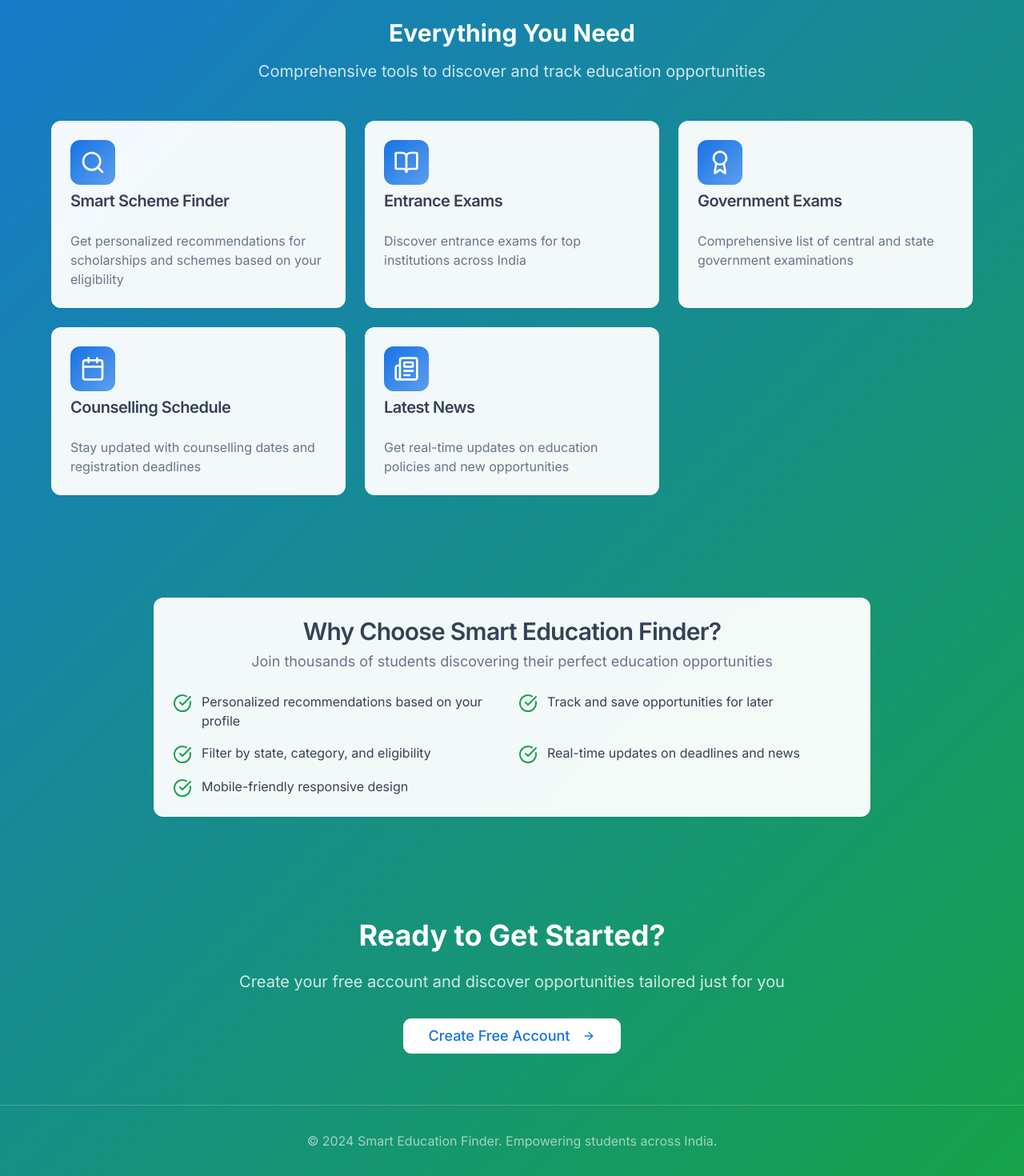
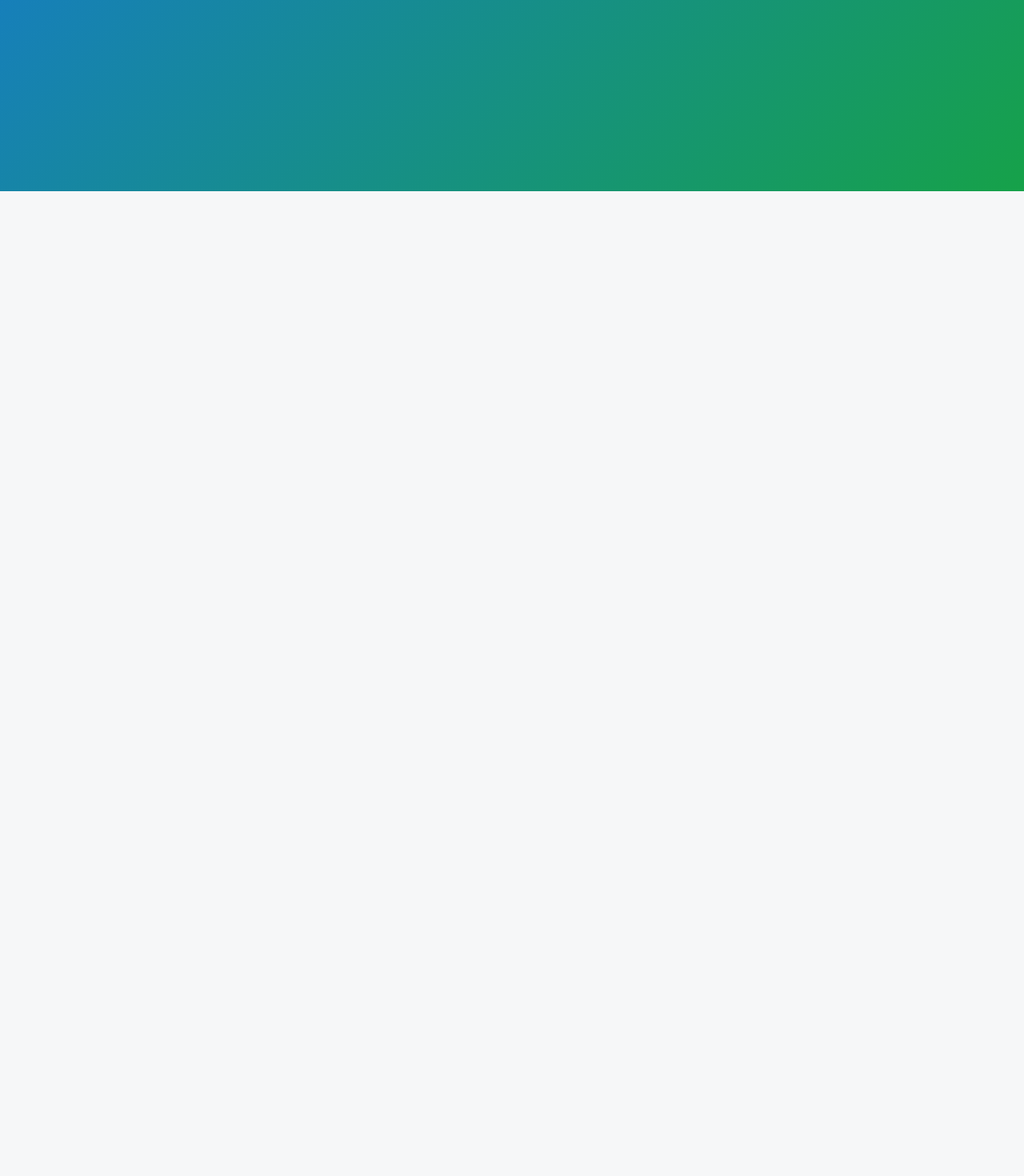
Before and after one commit to black1312-1/scheme-smart-india-finder, a React (Vite) app: page / in a window 1280 px wide. Shown: the part 561-2031 px from the top of the page at 80% size. After the commit the page ends 800 px from the top, so only its background shows below. Built offline with nearby package versions, Linux system fonts and the light colour scheme.

Commit message:
Refactor: Update news page
Update the news page.

```diff
--- a/src/pages/Home.tsx
+++ b/src/pages/Home.tsx
@@ -1,45 +1,83 @@
 import { Link } from "react-router-dom";
 import { Button } from "@/components/ui/button";
 import { Card, CardContent, CardDescription, CardHeader, CardTitle } from "@/components/ui/card";
-import { GraduationCap, Search, Award, BookOpen, Calendar, Newspaper, CheckCircle, ArrowRight } from "lucide-react";
+import { GraduationCap, Search, Award, BookOpen, Calendar, Newspaper, BarChart3, User, LogOut } from "lucide-react";
+import Layout from "@/components/Layout";
 
 const Home = () => {
-  const features = [
+  // Check if user is logged in
+  const user = JSON.parse(localStorage.getItem("user") || "{}");
+  const isLoggedIn = user.isAuthenticated;
+  const userName = user.email?.split("@")[0] || "Guest";
+
+  const quickLinks = [
     {
-      icon: <Search className="h-8 w-8" />,
+      icon: <Search className="h-6 w-6" />,
       title: "Smart Scheme Finder",
-      description: "Get personalized recommendations for scholarships and schemes based on your eligibility"
+      description: "Get personalized recommendations",
+      path: "/scheme-finder",
+      color: "bg-primary"
     },
     {
-      icon: <BookOpen className="h-8 w-8" />,
-      title: "Entrance Exams",
-      description: "Discover entrance exams for top institutions across India"
+      icon: <BarChart3 className="h-6 w-6" />,
+      title: "Dashboard",
+      description: "View all opportunities",
+      path: "/dashboard",
+      color: "bg-secondary"
     },
     {
-      icon: <Award className="h-8 w-8" />,
-      title: "Government Exams",
-      description: "Comprehensive list of central and state government examinations"
+      icon: <BookOpen className="h-6 w-6" />,
+      title: "Entrance Exams",
+      description: "Top institution exams",
+      path: "/entrance-exams",
+      color: "bg-accent"
     },
     {
-      icon: <Calendar className="h-8 w-8" />,
-      title: "Counselling Schedule",
-      description: "Stay updated with counselling dates and registration deadlines"
+      icon: <Award className="h-6 w-6" />,
+      title: "Government Exams",
+      description: "Central & state exams",
+      path: "/government-exams",
+      color: "bg-success"
     },
     {
-      icon: <Newspaper className="h-8 w-8" />,
+      icon: <Calendar className="h-6 w-6" />,
+      title: "Counselling",
+      description: "Upcoming events",
+      path: "/counselling",
+      color: "bg-warning"
+    },
+    {
+      icon: <Newspaper className="h-6 w-6" />,
       title: "Latest News",
-      description: "Get real-time updates on education policies and new opportunities"
+      description: "Education updates",
+      path: "/news",
+      color: "bg-info"
     }
   ];
 
-  const benefits = [
-    "Personalized recommendations based on your profile",
-    "Track and save opportunities for later",
-    "Filter by state, category, and eligibility",
-    "Real-time updates on deadlines and news",
-    "Mobile-friendly responsive design"
+  const highlights = [
+    {
+      title: "PM-YASASVI Scholarship 2024",
+      description: "Applications open till March 15, 2024",
+      type: "Urgent",
+      variant: "destructive" as const
+    },
+    {
+      title: "NEET Registration Started",
+      description: "Last date: February 28, 2024",
+      type: "New",
+      variant: "secondary" as const
+    },
+    {
+      title: "JEE Main Session 2 Dates",
+      description: "April examination dates announced",
+      type: "Update",
+      variant: "default" as const
+    }
   ];
 
+  if (!isLoggedIn) {
+    // Show landing page for non-logged in users
     return (
       <div className="min-h-screen bg-gradient-hero">
         {/* Header */}
@@ -81,7 +119,6 @@ const Home = () => {
               <Link to="/register">
                 <Button size="lg" className="bg-white text-primary hover:bg-white/90 px-8 py-4 text-lg">
                   Start Your Journey
-                <ArrowRight className="ml-2 h-5 w-5" />
                 </Button>
               </Link>
               <Link to="/login">
@@ -92,80 +129,89 @@ const Home = () => {
             </div>
           </div>
         </section>
+      </div>
+    );
+  }
 
-      {/* Features Section */}
-      <section className="container mx-auto px-4 py-16">
-        <div className="max-w-6xl mx-auto">
-          <div className="text-center mb-12">
-            <h2 className="text-3xl font-bold text-white mb-4">Everything You Need</h2>
-            <p className="text-xl text-white/80">Comprehensive tools to discover and track education opportunities</p>
+  // Show authenticated home page
+  return (
+    <Layout>
+      <div className="container mx-auto px-4 py-8">
+        <div className="max-w-6xl mx-auto space-y-8">
+          {/* Greeting Section */}
+          <div className="text-center animate-fade-in">
+            <div className="flex items-center justify-center mb-4">
+              <div className="p-3 bg-gradient-primary rounded-2xl">
+                <User className="h-8 w-8 text-white" />
+              </div>
+            </div>
+            <h1 className="text-4xl font-bold text-foreground mb-2">
+              Welcome back, {userName}!
+            </h1>
+            <p className="text-xl text-muted-foreground">
+              Your central hub for education opportunities and updates
+            </p>
           </div>
 
-          <div className="grid gap-6 md:grid-cols-2 lg:grid-cols-3">
-            {features.map((feature, index) => (
-              <Card key={index} className="shadow-elegant border-0 bg-white/95 backdrop-blur">
-                <CardHeader>
-                  <div className="p-3 bg-gradient-primary rounded-lg w-fit text-white">
-                    {feature.icon}
+          {/* Quick Links */}
+          <div>
+            <h2 className="text-2xl font-semibold text-foreground mb-6">Quick Access</h2>
+            <div className="grid gap-4 md:grid-cols-2 lg:grid-cols-3">
+              {quickLinks.map((link, index) => (
+                <Link key={index} to={link.path}>
+                  <Card className="shadow-card hover:shadow-elegant transition-all duration-300 cursor-pointer">
+                    <CardHeader className="pb-3">
+                      <div className="flex items-center space-x-3">
+                        <div className={`p-2 ${link.color} rounded-lg text-white`}>
+                          {link.icon}
                         </div>
-                  <CardTitle className="text-xl">{feature.title}</CardTitle>
+                        <div>
+                          <CardTitle className="text-lg">{link.title}</CardTitle>
+                          <CardDescription className="text-sm">{link.description}</CardDescription>
+                        </div>
+                      </div>
                     </CardHeader>
-                <CardContent>
-                  <CardDescription className="text-base">{feature.description}</CardDescription>
-                </CardContent>
+                  </Card>
+                </Link>
+              ))}
+            </div>
+          </div>
+
+          {/* Highlights Bar */}
+          <div>
+            <h2 className="text-2xl font-semibold text-foreground mb-6">Important Updates</h2>
+            <div className="grid gap-4 md:grid-cols-3">
+              {highlights.map((highlight, index) => (
+                <Card key={index} className="shadow-card">
+                  <CardHeader className="pb-3">
+                    <div className="flex items-start justify-between">
+                      <div className="space-y-1">
+                        <CardTitle className="text-base">{highlight.title}</CardTitle>
+                        <CardDescription className="text-sm">{highlight.description}</CardDescription>
+                      </div>
+                      <span className={`px-2 py-1 text-xs rounded-full bg-${highlight.variant} text-${highlight.variant}-foreground`}>
+                        {highlight.type}
+                      </span>
+                    </div>
+                  </CardHeader>
                 </Card>
               ))}
             </div>
           </div>
-      </section>
 
-      {/* Benefits Section */}
-      <section className="container mx-auto px-4 py-16">
-        <div className="max-w-4xl mx-auto">
-          <Card className="shadow-elegant border-0 bg-white/95 backdrop-blur">
+          {/* Mission Statement */}
+          <Card className="shadow-card bg-gradient-subtle">
             <CardHeader className="text-center">
-              <CardTitle className="text-3xl">Why Choose Smart Education Finder?</CardTitle>
-              <CardDescription className="text-lg">
-                Join thousands of students discovering their perfect education opportunities
+              <CardTitle className="text-2xl">Our Mission</CardTitle>
+              <CardDescription className="text-lg max-w-3xl mx-auto">
+                Empowering every student in India to discover and access education opportunities through
+                personalized recommendations and comprehensive information about scholarships, schemes, and examinations.
               </CardDescription>
             </CardHeader>
-            <CardContent>
-              <div className="grid gap-4 md:grid-cols-2">
-                {benefits.map((benefit, index) => (
-                  <div key={index} className="flex items-start space-x-3">
-                    <CheckCircle className="h-6 w-6 text-success mt-0.5 flex-shrink-0" />
-                    <span className="text-foreground">{benefit}</span>
-                  </div>
-                ))}
-              </div>
-            </CardContent>
           </Card>
         </div>
-      </section>
-
-      {/* CTA Section */}
-      <section className="container mx-auto px-4 py-16 text-center">
-        <div className="max-w-3xl mx-auto">
-          <h2 className="text-4xl font-bold text-white mb-6">Ready to Get Started?</h2>
-          <p className="text-xl text-white/80 mb-8">
-            Create your free account and discover opportunities tailored just for you
-          </p>
-          <Link to="/register">
-            <Button size="lg" className="bg-white text-primary hover:bg-white/90 px-8 py-4 text-lg">
-              Create Free Account
-              <ArrowRight className="ml-2 h-5 w-5" />
-            </Button>
-          </Link>
       </div>
-      </section>
-
-      {/* Footer */}
-      <footer className="container mx-auto px-4 py-8 border-t border-white/20">
-        <div className="text-center text-white/60">
-          <p>&copy; 2024 Smart Education Finder. Empowering students across India.</p>
-        </div>
-      </footer>
-    </div>
+    </Layout>
   );
 };
 
--- a/src/pages/Login.tsx
+++ b/src/pages/Login.tsx
@@ -46,7 +46,7 @@ const Login = () => {
         title: "Success",
         description: "Login successful!",
       });
-      navigate("/dashboard");
+      navigate("/home");
     } else {
       toast({
         title: "Error",
```
Lines whose indentation alone changed are shown as unchanged.
